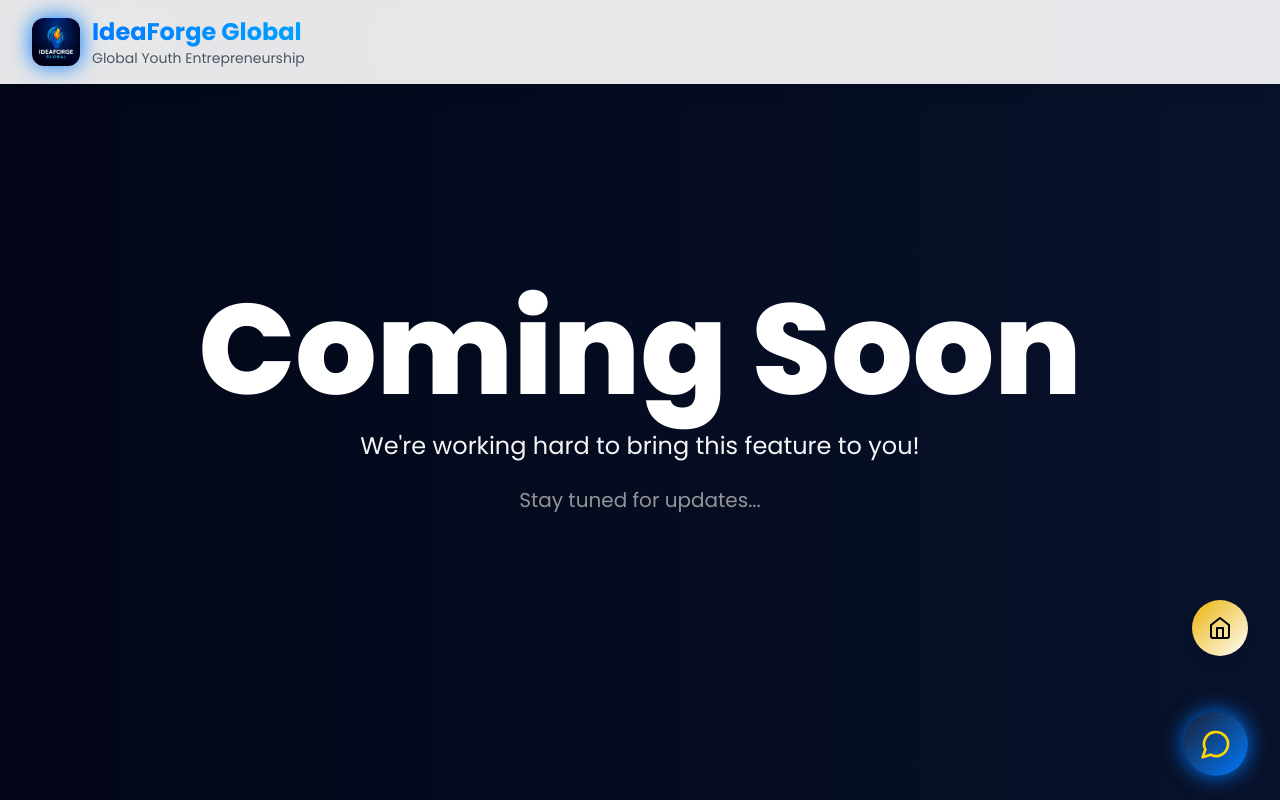
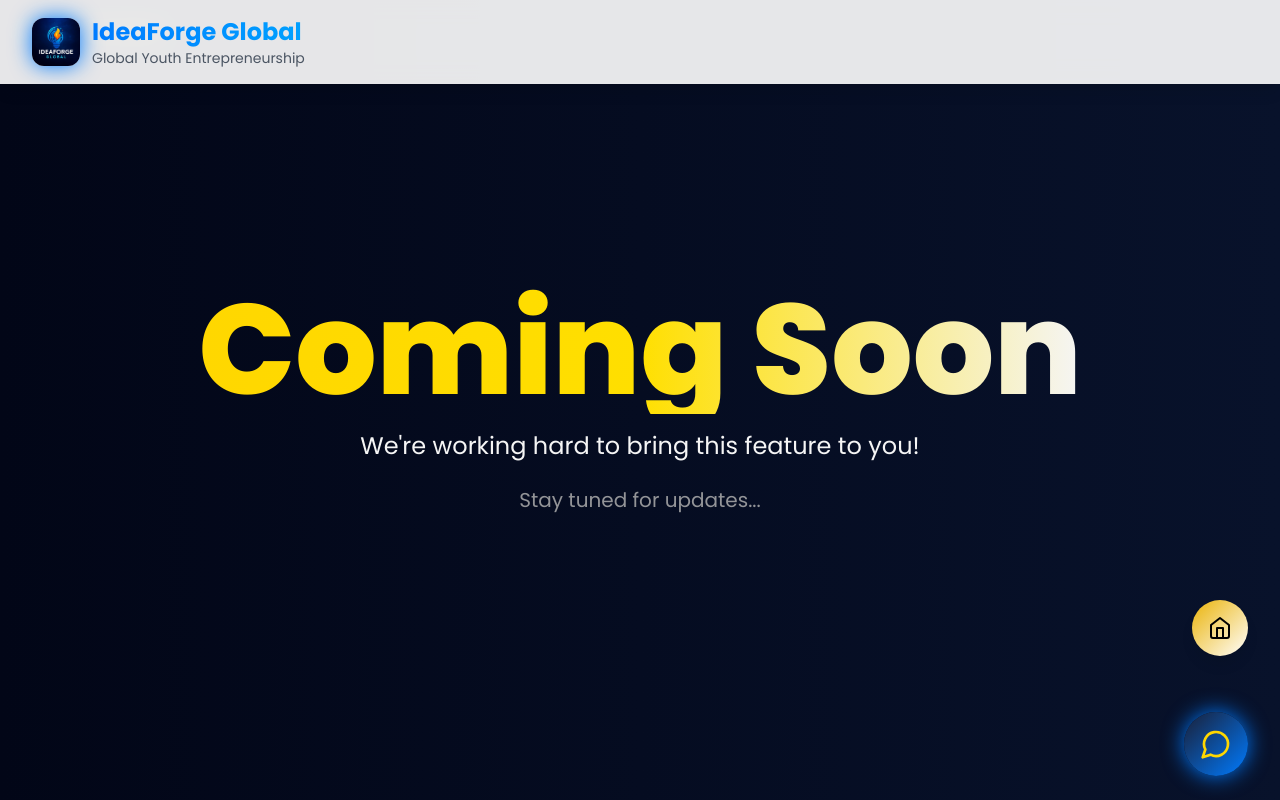
Before and after one commit to Arush-Developer/IFG-Website, a React (Vite) app: page /marketplace in a window 1280 px wide. Shown: the top 800 px of the page. Built offline with nearby package versions, Linux system fonts and the light colour scheme.

Commit message:
Update Marketplace.tsx

```diff
--- a/src/components/Marketplace.tsx
+++ b/src/components/Marketplace.tsx
@@ -18,7 +18,7 @@ const Marketplace: React.FC = () => {
         </div>
 
         {/* Coming Soon Message */}
-        <h1 className="text-6xl sm:text-7xl md:text-8xl lg:text-9xl font-extrabold text-white mb-4">
+        <h1 className="text-6xl sm:text-7xl md:text-8xl lg:text-9xl font-extrabold bg-clip-text text-transparent bg-gradient-to-r from-[#FFD700] via-[#FFDF00] to-[#F5F5F5] mb-4">
           Coming Soon
         </h1>
         <p className="text-2xl text-[#F5F5F5] mb-6">
```
